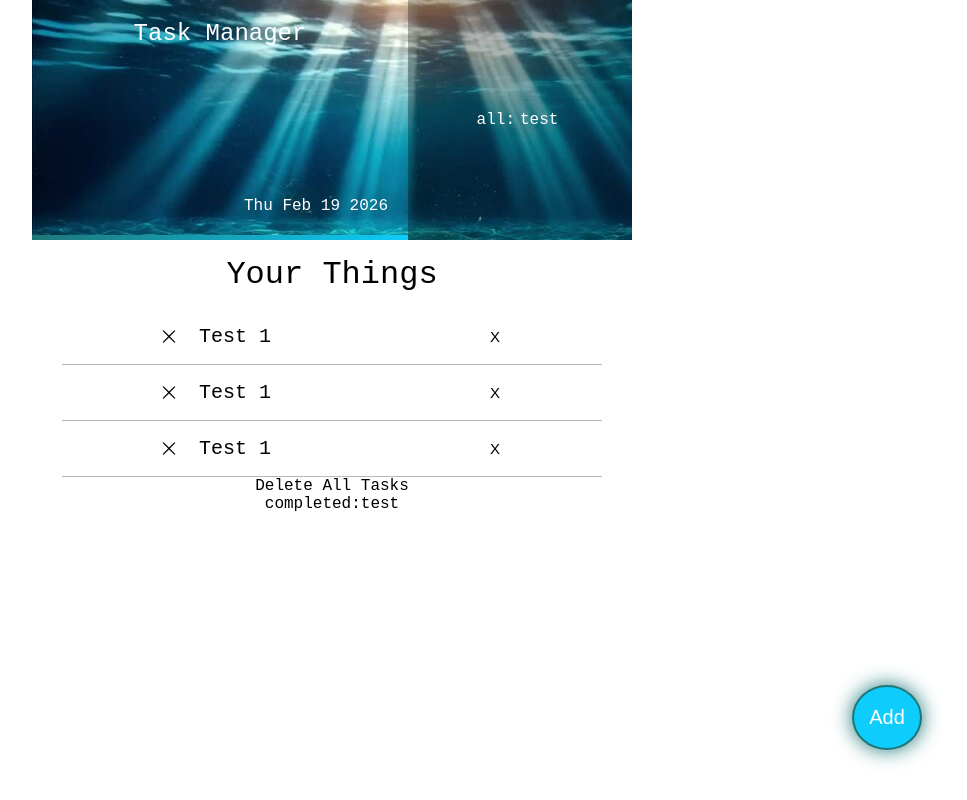
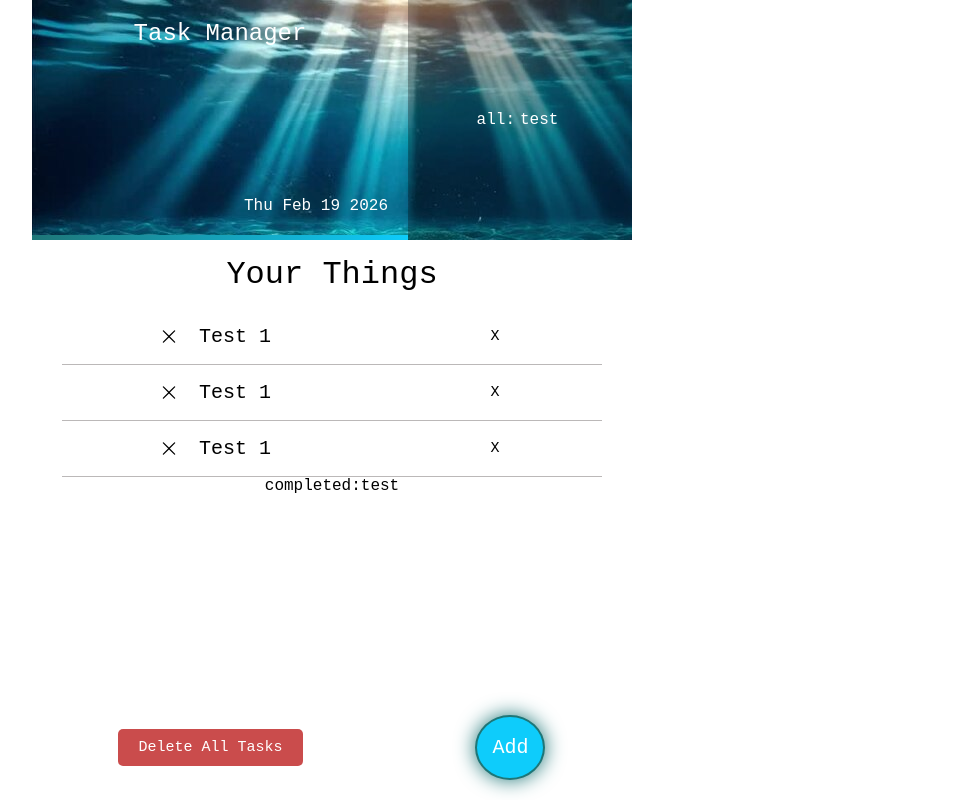
Before and after one commit to daniel-stoychev/to_do_list_react_project_2026, a React (Vite) app in the folder ToDo App/: page / in a window 1280 px wide. Shown: the whole page, without its empty margins (308-1275 px from the left). Built offline with nearby package versions, Linux system fonts and the light colour scheme.

Commit message:
fix font for controls buttons

```diff
--- a/ToDo App/src/components/ControlsAndTasks.jsx
+++ b/ToDo App/src/components/ControlsAndTasks.jsx
@@ -33,13 +33,15 @@
             </li>
           </ul>
         </div>
-        <div className="controls">
+        <div className={styles.controls}>
           <div className={styles.addTask}>
             <button>Add</button>
           </div>
-          <div className="deleteAllTasks">Delete All Tasks</div>
+          <div className={styles.deleteAllTasks}>
+            <button>Delete All Tasks</button>
+          </div>
         </div>
-        <div className="conpleted">
+        <div className="completed">
           <span>
             completed:<span>test</span>
           </span>
--- a/ToDo App/src/components/CtrlAndTasks.module.css
+++ b/ToDo App/src/components/CtrlAndTasks.module.css
@@ -60,7 +60,25 @@
     border-radius: 50%;
     background-color: #0eccfb;
     box-shadow: #1e7677 0px 0px 20px;
+
+}
+
+.deleteAllTasks button {
+    cursor: pointer;
+    font-size: 15px;
+    color: white;
+    background-color: #bd2020cc;
+    padding: 10px 20px;
+    border: none;
+    border-radius: 5px;
+}
+
+.controls {
+    width: 100%;
     position: absolute;
-    bottom: 50px;
-    right: 50px;
+    display: flex;
+    justify-content: space-between;
+    bottom: 20px;
+    align-items: center;
+    flex-direction: row-reverse;
 }
--- a/ToDo App/styles/style.css
+++ b/ToDo App/styles/style.css
@@ -3,8 +3,5 @@
     max-width: 600px;
     margin: 0 auto;
     text-align: center;
-}
-
-body {
     font-family: 'Courier New', monospace;
 }
```
